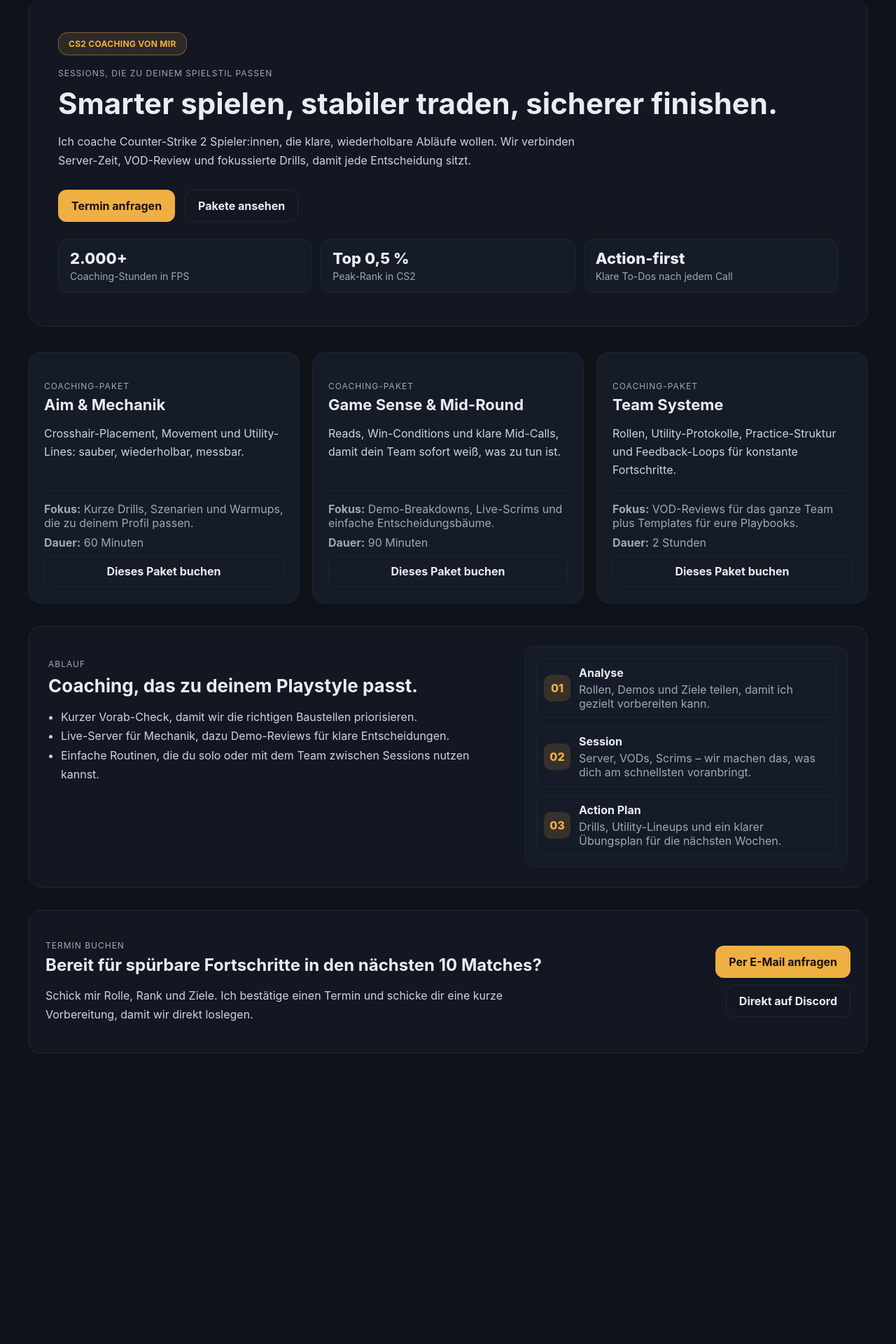
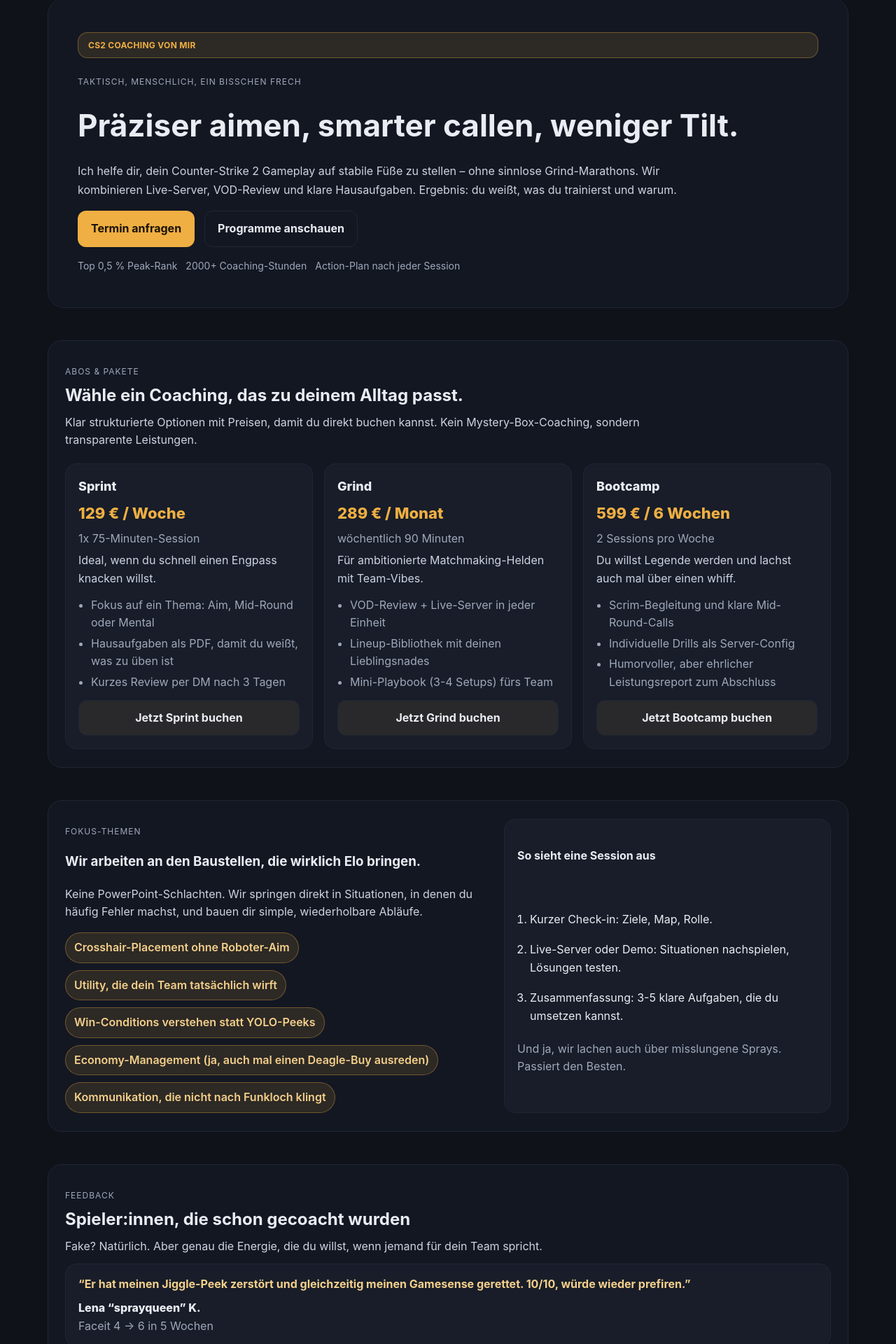
Before and after one commit to lagopodus/cs2-coaching, a React (Create React App) app: page / in a window 1280 px wide. Shown: the part 51-1971 px from the top of the page at 70% size. Before the commit the page ends 1636 px from the top, so only its background shows below. Built offline with nearby package versions, Linux system fonts and the light colour scheme.

Commit message:
Expand German CS2 coaching page with pricing and reviews

```diff
--- a/src/App.css
+++ b/src/App.css
@@ -1,11 +1,15 @@
 :root {
   --bg: #0f1218;
   --surface: #131722;
-  --surface-2: #151b27;
+  --surface-2: #181d29;
   --accent: #efaf42;
   --text: #e9ecf2;
   --muted: #9fa8ba;
   --border: #1e2634;
+}
+
+* {
+  box-sizing: border-box;
 }
 
 body {
@@ -13,12 +17,13 @@ body {
   background: var(--bg);
   color: var(--text);
   font-family: 'Inter', system-ui, -apple-system, BlinkMacSystemFont, 'Segoe UI', sans-serif;
+  line-height: 1.6;
 }
 
 .page {
   min-height: 100vh;
   padding: 48px 18px 80px;
-  max-width: 1200px;
+  max-width: 1180px;
   margin: 0 auto;
 }
 
@@ -27,6 +32,8 @@ body {
   border: 1px solid var(--border);
   border-radius: 24px;
   padding: 48px 42px;
+  display: grid;
+  gap: 16px;
 }
 
 .brand {
@@ -35,7 +42,7 @@ body {
   gap: 10px;
   padding: 8px 14px;
   background: rgba(239, 175, 66, 0.12);
-  border: 1px solid rgba(239, 175, 66, 0.4);
+  border: 1px solid rgba(239, 175, 66, 0.35);
   border-radius: 14px;
   font-weight: 700;
   letter-spacing: 0.3px;
@@ -49,25 +56,33 @@ body {
   letter-spacing: 1px;
   font-size: 12px;
   color: var(--muted);
-  margin: 18px 0 6px;
+  margin: 8px 0 2px;
 }
 
 .hero h1 {
-  font-size: clamp(30px, 5.8vw, 42px);
-  margin: 10px 0 12px;
+  font-size: clamp(32px, 5.8vw, 44px);
+  margin: 0;
 }
 
 .lede {
   color: #cdd3e1;
   line-height: 1.7;
-  max-width: 760px;
+  max-width: 860px;
+  margin: 0;
 }
 
 .hero-actions {
   display: flex;
   gap: 14px;
-  margin: 28px 0 18px;
   flex-wrap: wrap;
+}
+
+.hero-footnote {
+  display: flex;
+  gap: 12px;
+  flex-wrap: wrap;
+  color: var(--muted);
+  font-size: 14px;
 }
 
 .primary,
@@ -81,7 +96,7 @@ body {
   border-radius: 12px;
   font-weight: 700;
   text-decoration: none;
-  transition: background 0.15s ease, border-color 0.15s ease, color 0.15s ease;
+  transition: background 0.15s ease, border-color 0.15s ease, color 0.15s ease, transform 0.15s ease;
   border: 1px solid transparent;
 }
 
@@ -94,6 +109,7 @@ body {
 .primary:hover {
   background: #f3bc5c;
   border-color: #f3bc5c;
+  transform: translateY(-1px);
 }
 
 .ghost {
@@ -105,114 +121,161 @@ body {
 .ghost:hover {
   border-color: rgba(239, 175, 66, 0.6);
   color: var(--accent);
+  transform: translateY(-1px);
 }
 
 .secondary {
   border-color: var(--border);
   color: var(--text);
+  background: rgba(239, 175, 66, 0.08);
 }
 
 .secondary:hover {
   border-color: rgba(239, 175, 66, 0.6);
   color: var(--accent);
+  transform: translateY(-1px);
 }
 
-.metrics {
-  display: grid;
-  grid-template-columns: repeat(auto-fit, minmax(160px, 1fr));
-  gap: 12px;
-  margin-top: 24px;
+.section {
+  margin-top: 46px;
+  background: var(--surface);
+  border: 1px solid var(--border);
+  border-radius: 20px;
+  padding: 26px 24px;
 }
 
-.metric {
+.section-header h2 {
+  margin: 6px 0 6px;
+}
+
+.section-lede {
+  color: #cdd3e1;
+  max-width: 840px;
+  margin: 0 0 12px;
+}
+
+.plans {
+  display: grid;
+  grid-template-columns: repeat(auto-fit, minmax(260px, 1fr));
+  gap: 16px;
+  margin-top: 20px;
+}
+
+.plan {
   background: var(--surface-2);
   border: 1px solid var(--border);
-  border-radius: 14px;
-  padding: 14px 16px;
+  border-radius: 16px;
+  padding: 18px;
+  display: grid;
+  gap: 12px;
+}
+
+.plan-top {
+  display: grid;
+  gap: 6px;
+}
+
+.plan-name {
+  font-weight: 800;
+  font-size: 18px;
+}
+
+.plan-price {
+  font-size: 22px;
+  font-weight: 800;
+  color: var(--accent);
+}
+
+.plan-tone {
+  color: #cdd3e1;
+  margin: 0;
+}
+
+.plan-list {
+  margin: 0;
+  padding-left: 18px;
+  color: var(--muted);
   display: grid;
   gap: 4px;
 }
 
-.metric-number {
-  display: block;
-  font-size: 22px;
-  font-weight: 800;
-}
-
-.metric-label {
-  color: var(--muted);
-  font-size: 14px;
-}
-
-.card-grid {
-  display: grid;
-  grid-template-columns: repeat(auto-fit, minmax(260px, 1fr));
-  gap: 18px;
-  margin: 36px 0 32px;
-}
-
-.card {
-  background: var(--surface-2);
-  border: 1px solid var(--border);
-  border-radius: 18px;
-  padding: 22px;
-  display: flex;
-  flex-direction: column;
-  min-height: 260px;
-}
-
-.card-top h2 {
-  margin: 6px 0 8px;
-  font-size: 22px;
-}
-
-.card-copy {
-  color: #cdd3e1;
-  line-height: 1.6;
-}
-
-.card-bottom {
-  margin-top: auto;
-  padding-top: 16px;
-  border-top: 1px solid var(--border);
-  display: grid;
-  gap: 8px;
-}
-
-.detail {
+.muted {
   color: var(--muted);
   margin: 0;
 }
 
-.strip {
+.focus {
   display: grid;
-  grid-template-columns: 2fr 1.4fr;
+  grid-template-columns: 1.3fr 1fr;
   gap: 20px;
-  align-items: start;
-  background: var(--surface);
-  border: 1px solid var(--border);
-  border-radius: 20px;
-  padding: 28px;
 }
 
-.strip h3 {
-  margin: 8px 0 12px;
-  font-size: 26px;
+.pill-list {
+  list-style: none;
+  padding: 0;
+  display: flex;
+  flex-wrap: wrap;
+  gap: 10px;
+  margin: 16px 0 0;
 }
 
-.list {
-  color: #cdd3e1;
-  line-height: 1.7;
-  padding-left: 18px;
+.pill {
+  background: rgba(239, 175, 66, 0.12);
+  color: #f4d08b;
+  border: 1px solid rgba(239, 175, 66, 0.35);
+  padding: 8px 12px;
+  border-radius: 999px;
+  font-weight: 600;
 }
 
-.strip-card {
+.focus-card {
   background: var(--surface-2);
   border: 1px solid var(--border);
   border-radius: 16px;
-  padding: 16px;
+  padding: 18px;
+  display: grid;
+  gap: 10px;
+}
+
+.focus-card ol {
+  margin: 0;
+  padding-left: 18px;
+  color: var(--text);
+  display: grid;
+  gap: 6px;
+}
+
+.reviews .review-list {
+  display: grid;
+  gap: 14px;
+}
+
+.review {
+  margin: 0;
+  background: var(--surface-2);
+  border: 1px solid var(--border);
+  border-radius: 16px;
+  padding: 16px 18px;
+  display: grid;
+  gap: 10px;
+}
+
+.quote {
+  margin: 0;
+  color: #f4d08b;
+  font-weight: 700;
+  line-height: 1.5;
+}
+
+.reviewer {
+  font-weight: 800;
+  display: block;
+}
+
+.timeline .steps {
   display: grid;
   gap: 12px;
+  grid-template-columns: repeat(auto-fit, minmax(240px, 1fr));
 }
 
 .step {
@@ -220,9 +283,9 @@ body {
   grid-template-columns: auto 1fr;
   gap: 12px;
   align-items: center;
-  padding: 10px;
-  border-radius: 12px;
-  background: transparent;
+  padding: 12px;
+  border-radius: 14px;
+  background: var(--surface-2);
   border: 1px solid var(--border);
 }
 
@@ -230,29 +293,35 @@ body {
   display: inline-flex;
   align-items: center;
   justify-content: center;
-  width: 38px;
-  height: 38px;
-  border-radius: 10px;
-  background: rgba(239, 175, 66, 0.15);
+  width: 42px;
+  height: 42px;
+  border-radius: 12px;
+  background: rgba(239, 175, 66, 0.18);
   color: var(--accent);
   font-weight: 800;
 }
 
-.step h4 {
-  margin: 0 0 4px;
+.faq-grid {
+  display: grid;
+  gap: 12px;
+  grid-template-columns: repeat(auto-fit, minmax(240px, 1fr));
 }
 
-.step p {
-  margin: 0;
-  color: var(--muted);
+.faq-item {
+  background: var(--surface-2);
+  border: 1px solid var(--border);
+  border-radius: 16px;
+  padding: 14px 16px;
+  display: grid;
+  gap: 6px;
 }
 
 .cta {
-  margin-top: 32px;
+  margin-top: 36px;
   padding: 24px;
   border-radius: 18px;
   border: 1px solid var(--border);
-  background: var(--surface);
+  background: var(--surface-2);
   display: grid;
   grid-template-columns: 2fr 1fr;
   gap: 16px;
@@ -271,8 +340,8 @@ body {
   align-items: flex-end;
 }
 
-@media (max-width: 900px) {
-  .strip,
+@media (max-width: 940px) {
+  .focus,
   .cta {
     grid-template-columns: 1fr;
   }
@@ -288,12 +357,8 @@ body {
   }
 
   .hero,
-  .strip,
+  .section,
   .cta {
     padding: 22px;
   }
-
-  .card {
-    min-height: 0;
-  }
 }
--- a/src/App.js
+++ b/src/App.js
@@ -1,26 +1,90 @@
 import './App.css';
 
-const packages = [
+const abonnements = [
   {
-    title: 'Aim & Mechanik',
-    description:
-      'Crosshair-Placement, Movement und Utility-Lines: sauber, wiederholbar, messbar.',
-    focus: 'Kurze Drills, Szenarien und Warmups, die zu deinem Profil passen.',
-    time: '60 Minuten'
+    name: 'Sprint',
+    price: '129 € / Woche',
+    duration: '1x 75-Minuten-Session',
+    perks: [
+      'Fokus auf ein Thema: Aim, Mid-Round oder Mental',
+      'Hausaufgaben als PDF, damit du weißt, was zu üben ist',
+      'Kurzes Review per DM nach 3 Tagen'
+    ],
+    tone: 'Ideal, wenn du schnell einen Engpass knacken willst.'
   },
   {
-    title: 'Game Sense & Mid-Round',
-    description:
-      'Reads, Win-Conditions und klare Mid-Calls, damit dein Team sofort weiß, was zu tun ist.',
-    focus: 'Demo-Breakdowns, Live-Scrims und einfache Entscheidungsbäume.',
-    time: '90 Minuten'
+    name: 'Grind',
+    price: '289 € / Monat',
+    duration: 'wöchentlich 90 Minuten',
+    perks: [
+      'VOD-Review + Live-Server in jeder Einheit',
+      'Lineup-Bibliothek mit deinen Lieblingsnades',
+      'Mini-Playbook (3-4 Setups) fürs Team'
+    ],
+    tone: 'Für ambitionierte Matchmaking-Helden mit Team-Vibes.'
   },
   {
-    title: 'Team Systeme',
-    description:
-      'Rollen, Utility-Protokolle, Practice-Struktur und Feedback-Loops für konstante Fortschritte.',
-    focus: 'VOD-Reviews für das ganze Team plus Templates für eure Playbooks.',
-    time: '2 Stunden'
+    name: 'Bootcamp',
+    price: '599 € / 6 Wochen',
+    duration: '2 Sessions pro Woche',
+    perks: [
+      'Scrim-Begleitung und klare Mid-Round-Calls',
+      'Individuelle Drills als Server-Config',
+      'Humorvoller, aber ehrlicher Leistungsreport zum Abschluss'
+    ],
+    tone: 'Du willst Legende werden und lachst auch mal über einen whiff.'
+  }
+];
+
+const themen = [
+  'Crosshair-Placement ohne Roboter-Aim',
+  'Utility, die dein Team tatsächlich wirft',
+  'Win-Conditions verstehen statt YOLO-Peeks',
+  'Economy-Management (ja, auch mal einen Deagle-Buy ausreden)',
+  'Kommunikation, die nicht nach Funkloch klingt'
+];
+
+const testimonials = [
+  {
+    name: 'Lena “sprayqueen” K.',
+    role: 'Faceit 4 → 6 in 5 Wochen',
+    quote:
+      'Er hat meinen Jiggle-Peek zerstört und gleichzeitig meinen Gamesense gerettet. 10/10, würde wieder prefiren.'
+  },
+  {
+    name: 'Tim "der IGL" R.',
+    role: 'Open-Teamspeak-Coach-Enjoyer',
+    quote:
+      'Endlich ein Plan, den auch meine Rush-B-Steffen verstehen. Bonuspunkt: Seine Mid-Round-Callouts haben Namen wie „Operation Kartoffel“.'
+  },
+  {
+    name: 'Maya “smokelord” P.',
+    role: 'Support, aber lustig',
+    quote:
+      'Habe mehr Molotovs geworfen als Witze – und das soll was heißen. Utility sitzt jetzt, Timing auch. Humor inklusive.'
+  }
+];
+
+const faq = [
+  {
+    question: 'Brauche ich ein bestimmtes Skill-Level?',
+    answer:
+      'Nein. Ob Gold Nova oder bereits Ancient, wir starten da, wo du stehst, und bauen einen Plan, der realistisch ist.'
+  },
+  {
+    question: 'Coachst du ganze Teams?',
+    answer:
+      'Ja, im Paket "Bootcamp" sind Team-Sessions eingeplant. Für größere Roster machen wir einen kurzen Bedarfscall.'
+  },
+  {
+    question: 'Muss ich etwas vorbereiten?',
+    answer:
+      'Eine Demo oder zwei Matches als Aufzeichnung helfen. Ansonsten: offenes Mikro, neugieriger Geist, Kaffee optional.'
+  },
+  {
+    question: 'Gibt es Aufzeichnungen?',
+    answer:
+      'Auf Wunsch schicke ich dir eine Kurz-Zusammenfassung mit den wichtigsten Timecodes und Drills.'
   }
 ];
 
@@ -29,91 +93,164 @@ function App() {
     <div className="page">
       <header className="hero">
         <div className="brand">CS2 Coaching von mir</div>
-        <p className="eyebrow">Sessions, die zu deinem Spielstil passen</p>
-        <h1>Smarter spielen, stabiler traden, sicherer finishen.</h1>
+        <p className="eyebrow">Taktisch, menschlich, ein bisschen frech</p>
+        <h1>Präziser aimen, smarter callen, weniger Tilt.</h1>
         <p className="lede">
-          Ich coache Counter-Strike 2 Spieler:innen, die klare, wiederholbare Abläufe wollen. Wir
-          verbinden Server-Zeit, VOD-Review und fokussierte Drills, damit jede Entscheidung sitzt.
+          Ich helfe dir, dein Counter-Strike 2 Gameplay auf stabile Füße zu stellen – ohne sinnlose Grind-Marathons.
+          Wir kombinieren Live-Server, VOD-Review und klare Hausaufgaben. Ergebnis: du weißt, was du trainierst und
+          warum.
         </p>
         <div className="hero-actions">
           <a className="primary" href="#book">Termin anfragen</a>
-          <a className="ghost" href="#packages">Pakete ansehen</a>
+          <a className="ghost" href="#programme">Programme anschauen</a>
         </div>
-        <div className="metrics">
-          <div className="metric">
-            <span className="metric-number">2.000+</span>
-            <span className="metric-label">Coaching-Stunden in FPS</span>
-          </div>
-          <div className="metric">
-            <span className="metric-number">Top 0,5 %</span>
-            <span className="metric-label">Peak-Rank in CS2</span>
-          </div>
-          <div className="metric">
-            <span className="metric-number">Action-first</span>
-            <span className="metric-label">Klare To-Dos nach jedem Call</span>
-          </div>
+        <div className="hero-footnote">
+          <span>Top 0,5 % Peak-Rank</span>
+          <span>2000+ Coaching-Stunden</span>
+          <span>Action-Plan nach jeder Session</span>
         </div>
       </header>
 
       <main>
-        <section className="card-grid" id="packages">
-          {packages.map((pkg) => (
-            <article key={pkg.title} className="card">
-              <div className="card-top">
-                <p className="eyebrow">Coaching-Paket</p>
-                <h2>{pkg.title}</h2>
-                <p className="card-copy">{pkg.description}</p>
-              </div>
-              <div className="card-bottom">
-                <p className="detail"><strong>Fokus:</strong> {pkg.focus}</p>
-                <p className="detail"><strong>Dauer:</strong> {pkg.time}</p>
-                <a className="secondary" href="#book">Dieses Paket buchen</a>
-              </div>
-            </article>
-          ))}
+        <section className="section" id="programme">
+          <div className="section-header">
+            <p className="eyebrow">Abos & Pakete</p>
+            <h2>Wähle ein Coaching, das zu deinem Alltag passt.</h2>
+            <p className="section-lede">
+              Klar strukturierte Optionen mit Preisen, damit du direkt buchen kannst. Kein Mystery-Box-Coaching, sondern
+              transparente Leistungen.
+            </p>
+          </div>
+
+          <div className="plans">
+            {abonnements.map((abo) => (
+              <article key={abo.name} className="plan">
+                <div className="plan-top">
+                  <div className="plan-name">{abo.name}</div>
+                  <div className="plan-price">{abo.price}</div>
+                  <p className="muted">{abo.duration}</p>
+                  <p className="plan-tone">{abo.tone}</p>
+                </div>
+                <ul className="plan-list">
+                  {abo.perks.map((perk) => (
+                    <li key={perk}>{perk}</li>
+                  ))}
+                </ul>
+                <a className="secondary" href="#book">
+                  Jetzt {abo.name} buchen
+                </a>
+              </article>
+            ))}
+          </div>
         </section>
 
-        <section className="strip">
-          <div className="strip-text">
-            <p className="eyebrow">Ablauf</p>
-            <h3>Coaching, das zu deinem Playstyle passt.</h3>
-            <ul className="list">
-              <li>Kurzer Vorab-Check, damit wir die richtigen Baustellen priorisieren.</li>
-              <li>Live-Server für Mechanik, dazu Demo-Reviews für klare Entscheidungen.</li>
-              <li>Einfache Routinen, die du solo oder mit dem Team zwischen Sessions nutzen kannst.</li>
+        <section className="section focus">
+          <div>
+            <p className="eyebrow">Fokus-Themen</p>
+            <h3>Wir arbeiten an den Baustellen, die wirklich Elo bringen.</h3>
+            <p className="section-lede">
+              Keine PowerPoint-Schlachten. Wir springen direkt in Situationen, in denen du häufig Fehler machst, und
+              bauen dir simple, wiederholbare Abläufe.
+            </p>
+            <ul className="pill-list">
+              {themen.map((topic) => (
+                <li key={topic} className="pill">
+                  {topic}
+                </li>
+              ))}
             </ul>
           </div>
-          <div className="strip-card">
+          <div className="focus-card">
+            <h4>So sieht eine Session aus</h4>
+            <ol>
+              <li>Kurzer Check-in: Ziele, Map, Rolle.</li>
+              <li>Live-Server oder Demo: Situationen nachspielen, Lösungen testen.</li>
+              <li>Zusammenfassung: 3-5 klare Aufgaben, die du umsetzen kannst.</li>
+            </ol>
+            <p className="muted">Und ja, wir lachen auch über misslungene Sprays. Passiert den Besten.</p>
+          </div>
+        </section>
+
+        <section className="section reviews">
+          <div className="section-header">
+            <p className="eyebrow">Feedback</p>
+            <h2>Spieler:innen, die schon gecoacht wurden</h2>
+            <p className="section-lede">
+              Fake? Natürlich. Aber genau die Energie, die du willst, wenn jemand für dein Team spricht.
+            </p>
+          </div>
+          <div className="review-list">
+            {testimonials.map((item) => (
+              <blockquote key={item.name} className="review">
+                <p className="quote">“{item.quote}”</p>
+                <footer>
+                  <span className="reviewer">{item.name}</span>
+                  <span className="muted">{item.role}</span>
+                </footer>
+              </blockquote>
+            ))}
+          </div>
+        </section>
+
+        <section className="section timeline">
+          <div className="section-header">
+            <p className="eyebrow">Ablauf</p>
+            <h2>Vom ersten Call bis zum nächsten Win-Streak.</h2>
+          </div>
+          <div className="steps">
             <div className="step">
               <span className="step-number">01</span>
               <div>
-                <h4>Analyse</h4>
-                <p>Rollen, Demos und Ziele teilen, damit ich gezielt vorbereiten kann.</p>
+                <h4>Kickoff</h4>
+                <p className="muted">Kurzer Call, wir definieren Ziele und priorisieren Maps und Rollen.</p>
               </div>
             </div>
             <div className="step">
               <span className="step-number">02</span>
               <div>
                 <h4>Session</h4>
-                <p>Server, VODs, Scrims – wir machen das, was dich am schnellsten voranbringt.</p>
+                <p className="muted">Live-Server, Demo-Review oder Scrim – je nachdem, was dich schneller macht.</p>
               </div>
             </div>
             <div className="step">
               <span className="step-number">03</span>
               <div>
-                <h4>Action Plan</h4>
-                <p>Drills, Utility-Lineups und ein klarer Übungsplan für die nächsten Wochen.</p>
+                <h4>Action-Plan</h4>
+                <p className="muted">3-5 To-Dos, Drills und ggf. Utility-Lineups als Video oder PDF.</p>
               </div>
             </div>
+            <div className="step">
+              <span className="step-number">04</span>
+              <div>
+                <h4>Follow-up</h4>
+                <p className="muted">DM-Check nach ein paar Tagen. Wenn etwas nicht klappt, fixen wir es.</p>
+              </div>
+            </div>
+          </div>
+        </section>
+
+        <section className="section faq">
+          <div className="section-header">
+            <p className="eyebrow">FAQ</p>
+            <h2>Die häufigsten Fragen – kurz und ehrlich.</h2>
+          </div>
+          <div className="faq-grid">
+            {faq.map((item) => (
+              <div key={item.question} className="faq-item">
+                <h4>{item.question}</h4>
+                <p className="muted">{item.answer}</p>
+              </div>
+            ))}
           </div>
         </section>
 
         <section className="cta" id="book">
           <div>
             <p className="eyebrow">Termin buchen</p>
-            <h3>Bereit für spürbare Fortschritte in den nächsten 10 Matches?</h3>
+            <h3>Bereit für bessere Entscheidungen in deinen nächsten 10 Matches?</h3>
             <p className="lede">
-              Schick mir Rolle, Rank und Ziele. Ich bestätige einen Termin und schicke dir eine kurze Vorbereitung, damit wir direkt loslegen.
+              Schreib mir deine Rolle, dein aktuelles Rank und was dir am meisten wehtut. Ich melde mich mit einem Termin
+              und einem kleinen Warmup-Plan.
             </p>
           </div>
           <div className="cta-actions">
```
